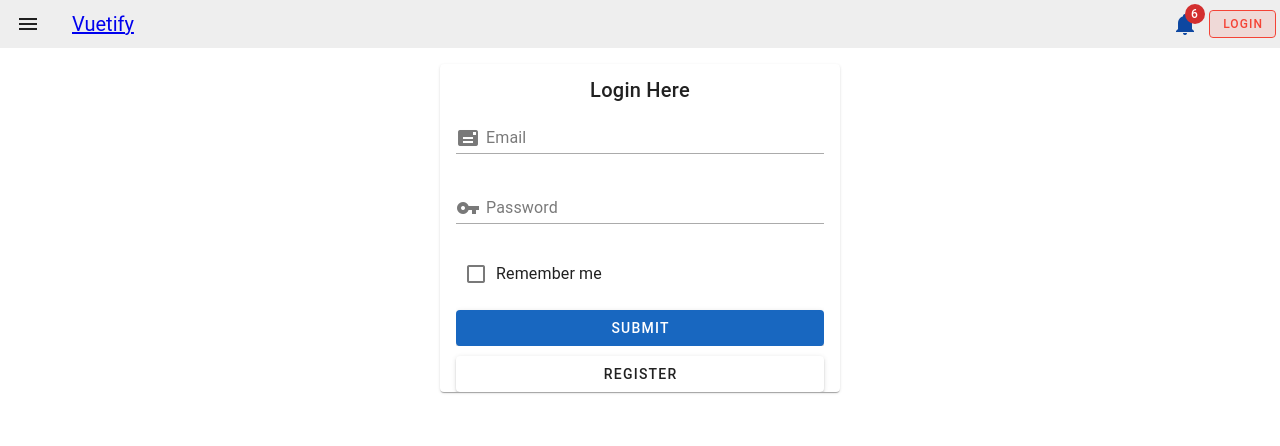
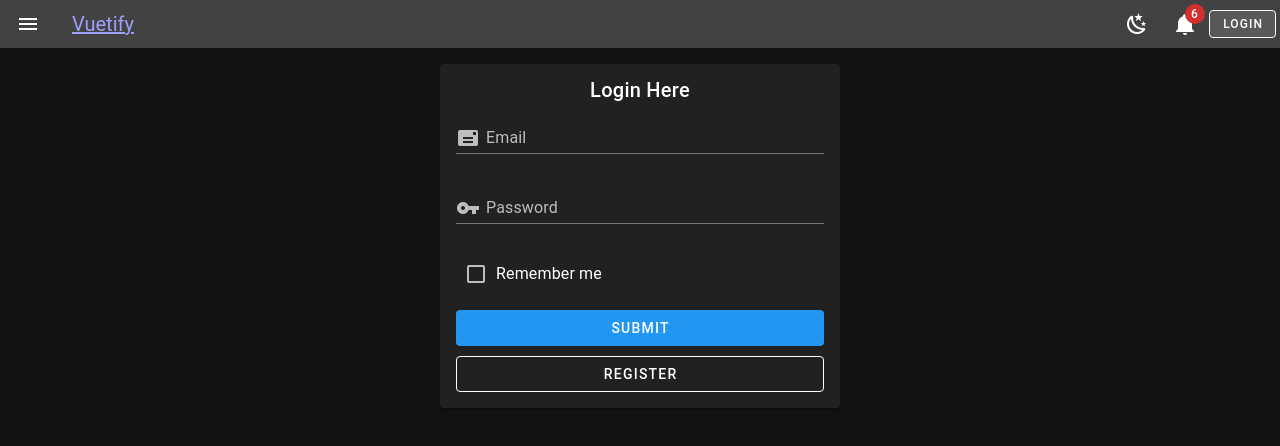
Before and after one commit to gharioss/login_page_vue, a Vue app: page /login in a window 1280 px wide. Shown: the top 446 px of the page. Built offline with nearby package versions, Linux system fonts and the light colour scheme; the HTML template or start-up script is replaced by a standard one.

Commit message:
change theme

```diff
--- a/src/App.vue
+++ b/src/App.vue
@@ -10,11 +10,15 @@
 
       <v-spacer></v-spacer>
 
+      <v-btn icon @click="changeTheme">
+        <v-icon :icon="darkTheme ? 'mdi-weather-night' : 'mdi-weather-sunny'"></v-icon>
+      </v-btn>
+
       <v-menu transition="scale-transition">
       <template v-slot:activator="{ props }">
         <v-btn icon v-bind="props">
           <v-badge content="6" size="x-small" color="red-darken-2">
-            <v-icon icon="mdi-bell" color="blue-darken-4"></v-icon>
+            <v-icon icon="mdi-bell"></v-icon>
           </v-badge>
         </v-btn>
       </template>
@@ -31,7 +35,7 @@
         </v-list-item>
       </v-list>
     </v-menu>
-      <v-btn to="/login" variant="outlined" size="small" color="red">
+      <v-btn to="/login" variant="outlined" size="small">
         Login
       </v-btn>
     </v-toolbar>
@@ -45,7 +49,9 @@
 </template>
 
 <script setup lang="ts">
-  import { RouterView } from 'vue-router'
+  import { ref } from 'vue';
+import { RouterView } from 'vue-router'
+import { useTheme } from 'vuetify';
 
   const notifications = [
   {
@@ -79,4 +85,12 @@
     color: "orange",
   },
 ];
+
+const darkTheme = ref(true);
+const theme = useTheme();
+
+function changeTheme() {
+  darkTheme.value = !darkTheme.value;
+  theme.global.name.value = darkTheme.value ? 'dark' : 'light'
+}
 </script>
--- a/src/main.ts
+++ b/src/main.ts
@@ -14,6 +14,13 @@ import * as directives from 'vuetify/directives'
 const vuetify = createVuetify({
   components,
   directives,
+  defaults: {
+    VBtn: { variant: "outlined"},
+    VTextField: { variant: "underlined" }
+  },
+  theme: {
+    defaultTheme: "dark",
+  }
 })
 
 app.use(router)
--- a/src/views/LoginView.vue
+++ b/src/views/LoginView.vue
@@ -16,7 +16,6 @@
             <v-form @submit.prevent="submit">
               <v-text-field
                   prepend-inner-icon="mdi-mail"
-                  variant="underlined"
                   v-model="form.email"
                   label="Email"
               ></v-text-field>
@@ -24,7 +23,6 @@
               <v-text-field
                   type="password"
                   prepend-inner-icon="mdi-key"
-                  variant="underlined"
                   v-model="form.password"
                   label="Password"
               ></v-text-field>
@@ -37,12 +35,12 @@
                   hide-details
                 ></v-checkbox>
 
-              <v-btn color="primary" class="mt-2" type="submit" block>
+              <v-btn color="primary" class="mt-2" type="submit" variant="elevated" block>
                 Submit
               </v-btn>
             </v-form>
           </v-card-item>
-          <div class="mx-4">
+          <div class="mx-4 mb-4">
             <v-btn block to="/register">Register</v-btn>
           </div>
         </v-card>
```
